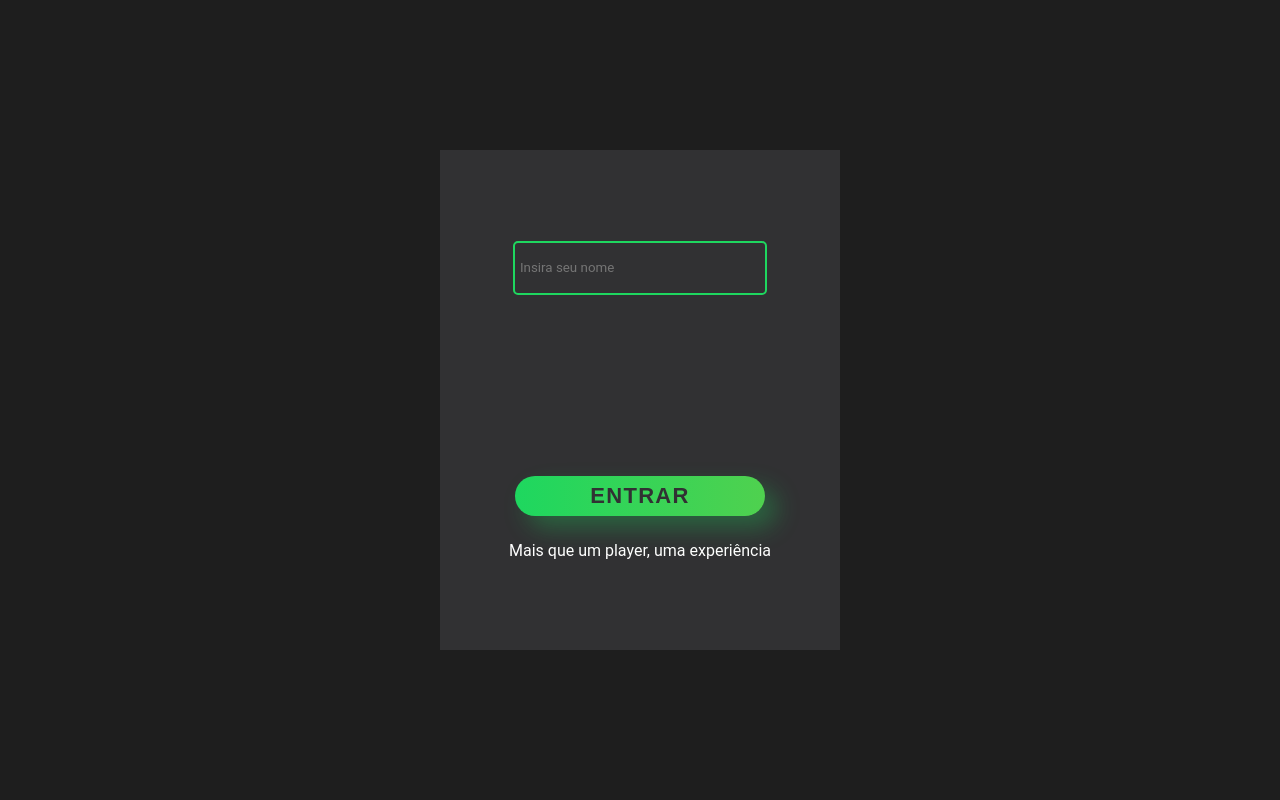
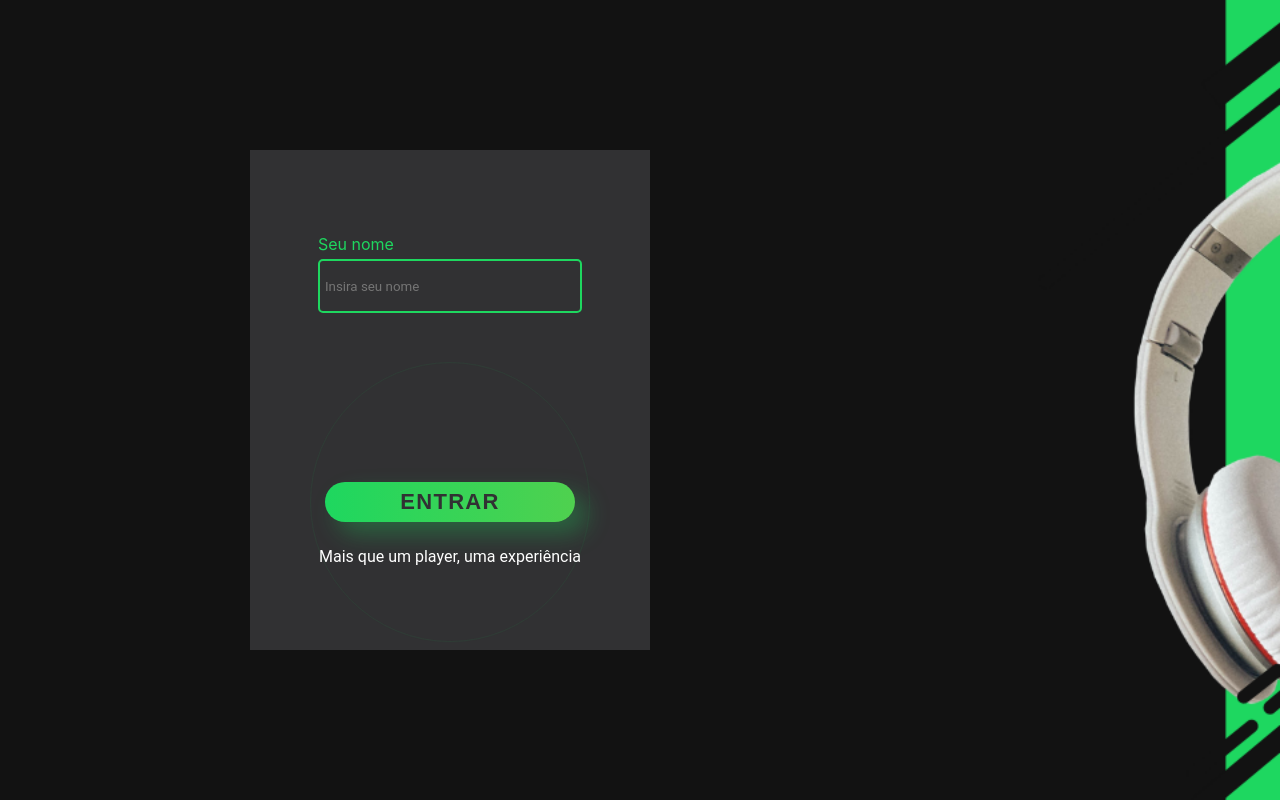
Before and after one commit to edsonlima2506/music-app-trybetunes, a React (Create React App) app: page / in a window 1280 px wide. Built offline with nearby package versions, Linux system fonts and the light colour scheme.

Commit message:
Adiciona estilo a tela de login

```diff
--- a/src/pages/Login.jsx
+++ b/src/pages/Login.jsx
@@ -41,6 +41,8 @@ class Login extends React.Component {
     return (
       <div data-testid="page-login" className="login">
         <section className="login-card">
+          <span>
+            <p className="name-label">Seu nome</p>
               <input
               type="text"
               data-testid="login-name-input"
@@ -48,6 +50,7 @@ class Login extends React.Component {
               onChange={ this.isDisabled }
               placeholder="Insira seu nome"
             />
+          </span>
           <div className="center">
         <button
           className="login-button"
--- a/src/styles/Login.css
+++ b/src/styles/Login.css
@@ -4,11 +4,13 @@
 }
 
 .login {
-    background-color: #1E1E1E;
+    background-image: url("../images/bglogin.png");
+    background-size: cover;
+    background-repeat: no-repeat;
     display: flex;
     flex-direction: column;
     justify-content: center;
-    align-items: center;
+    align-items: flex-start;
     height: 100vh;
 }
 
@@ -27,16 +29,24 @@
     width: 400px;
     height: 500px;
     background-color: #313133;
+    position: relative;
+    z-index: 2;
+    margin-left: 250px;
 }
 
 .name-input {
   font-family: 'Roboto', sans-serif;
   color: #fff;
-  width: 60%; height: 40px;
+  width: 250px; height: 40px;
   background: none;
   border: #1ED75F 2px solid;
   border-radius: 5px;
   padding: 5px;
+}
+
+.name-label {
+  color: #1ED75F;
+  margin-bottom: 5px;
 }
 
 html, body {
@@ -74,8 +84,8 @@ html, body {
 .login-button::before {
   content: '';
     border-radius: 1000px;
-    min-width: calc(260px + 12px);
-    min-height: calc(50px + 12px);
+    min-width: calc(250px + 12px);
+    min-height: calc(40px + 12px);
     border: 2px solid #1ED75F;
     box-shadow: 0 0 60px #1ED75F;
     position: absolute;
--- a/src/styles/MusicCard.css
+++ b/src/styles/MusicCard.css
@@ -6,10 +6,6 @@ audio {
 
 .musics {
     margin-top: 50px;
-}
-
-.checkbox-favorite:checked {
-    background: #1ED75F;
 }
 
 .music-player-name {
```
Also changed, not shown: src/images/bglogin.png (added). Lines whose indentation alone changed are shown as unchanged.
